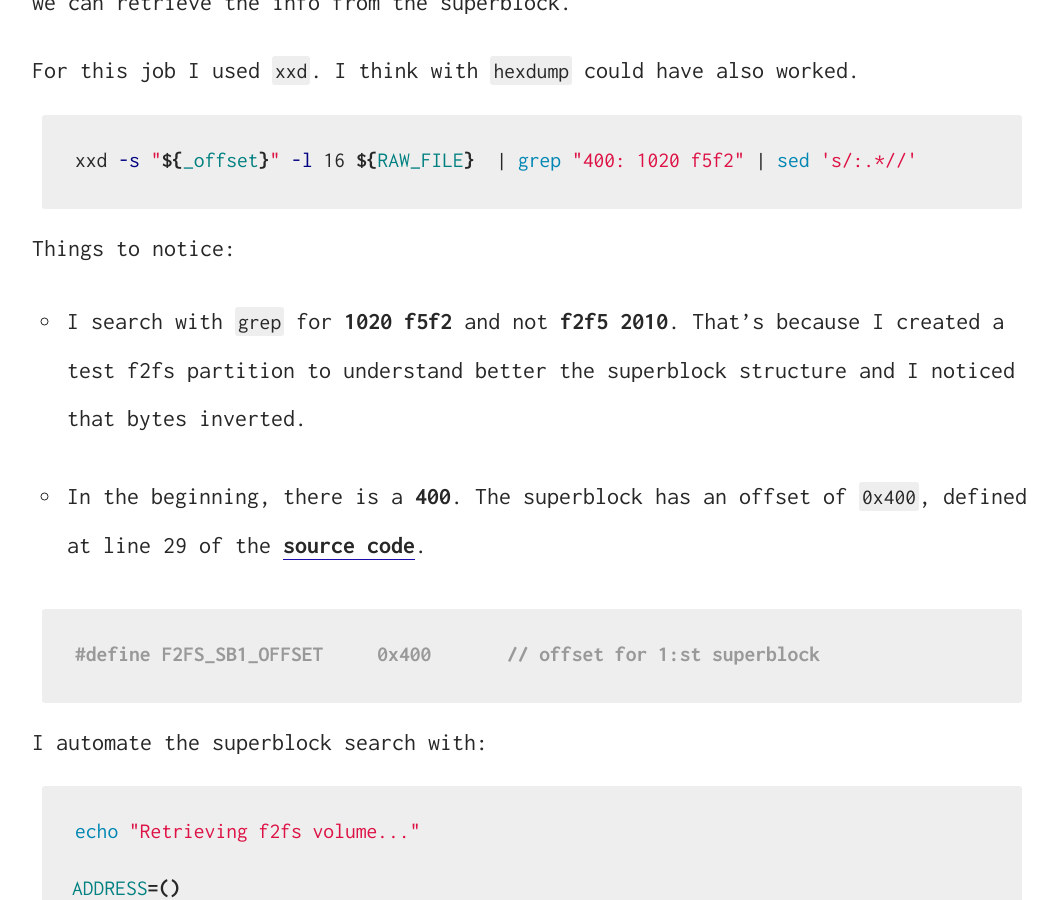
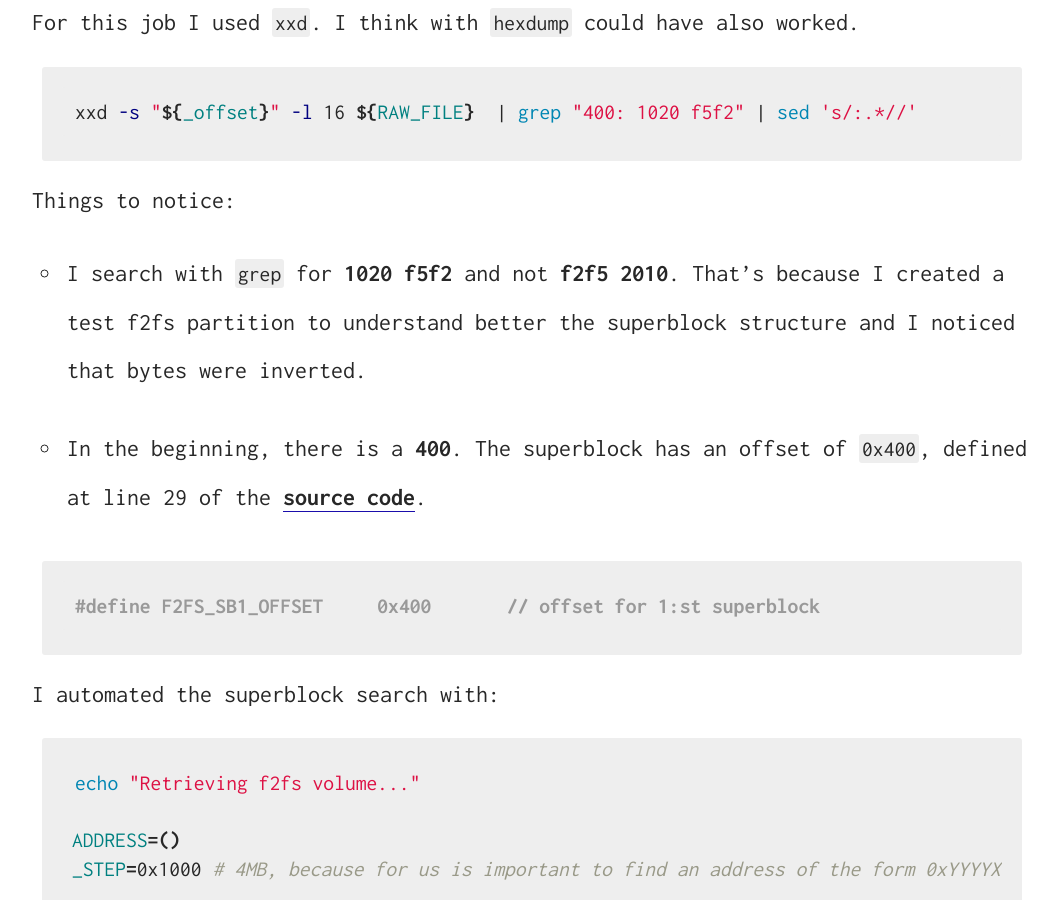
Before and after one commit to daleonpz/baremetallics, a Jekyll site: the page built from _posts/programming/2021-07-16-how-to-extract-f2fs-android-flash.md, in a window 1280 px wide and 900 px high, scrolled down 5360 px. Shown: the whole window, without its empty margins (108-1165 px from the left). Built offline with Jekyll 4.4.1, drawn with Linux system fonts in a browser that asks for light colours; a script that is not in the unit is left out; some of the changed text lies outside the part shown.

Commit message:
fix typos

````diff
--- a/_posts/programming/2021-07-16-how-to-extract-f2fs-android-flash.md
+++ b/_posts/programming/2021-07-16-how-to-extract-f2fs-android-flash.md
@@ -126,7 +126,7 @@
 ```
 
 Things to notice:
-- I search with `grep` for **1020 f5f2** and not **f2f5 2010**. That's because I created a test f2fs partition to understand better the superblock structure and I noticed that bytes inverted.
+- I search with `grep` for **1020 f5f2** and not **f2f5 2010**. That's because I created a test f2fs partition to understand better the superblock structure and I noticed that bytes were inverted.
 
 - In the beginning, there is a **400**. The superblock has an offset of `0x400`, defined at line 29 of the [source code](https://www.kernel.org/doc/html/latest/filesystems/f2fs.html).
 
@@ -134,7 +134,7 @@
 #define F2FS_SB1_OFFSET     0x400       // offset for 1:st superblock
 ```
 
-I automate the superblock search with:
+I automated the superblock search with:
 
 ```sh
 echo "Retrieving f2fs volume..."
````
Also changed, not shown: other parts of _posts/programming/2021-07-16-how-to-extract-f2fs-android-flash.md (+4 -4 lines).
